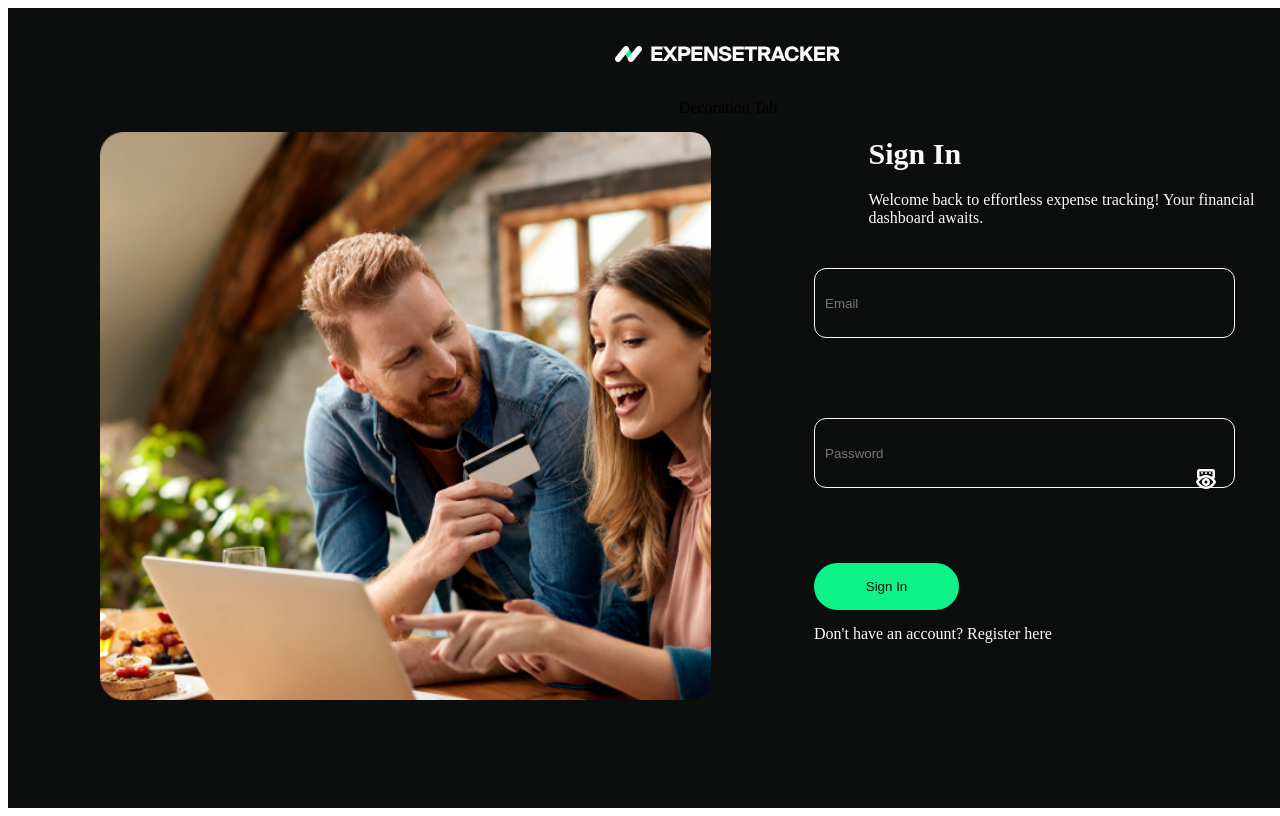
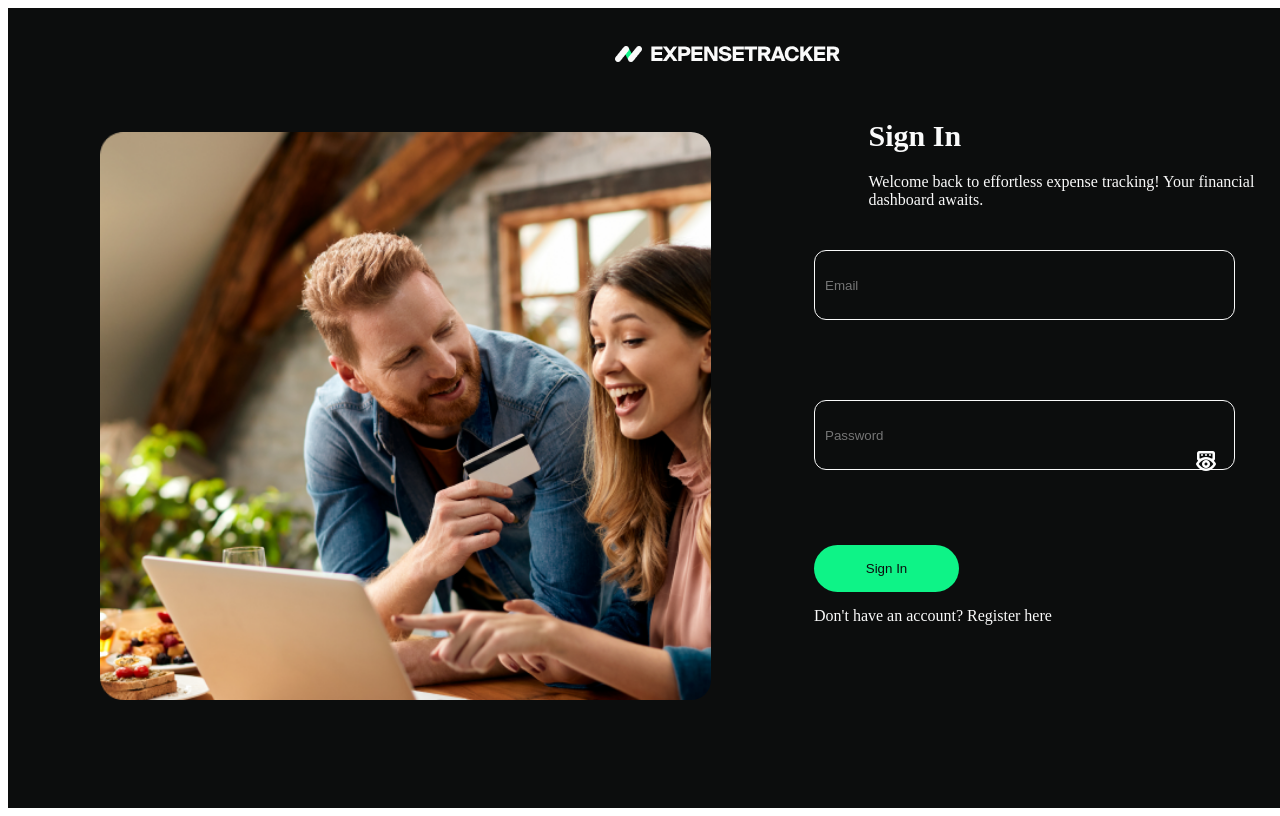
Before and after one commit to Reuelle/expense-tracker, a React (Create React App) app: page /expense-tracker/login in a window 1280 px wide. Shown: the top 816 px of the page. Built offline with nearby package versions, Linux system fonts and the light colour scheme.

Commit message:
Update Decoration.jsx

```diff
--- a/src/components/Decoration/Decoration.jsx
+++ b/src/components/Decoration/Decoration.jsx
@@ -9,7 +9,7 @@ const DecorationComponent = () => (
       className={styles.backgroundImage}
       style={{ backgroundImage: `url(${backgroundImg})` }}
     ></div>
-    <div className={styles.decorationTab}>Decoration Tab</div>
+    <div className={styles.decorationTab}></div>
   </div>
 );
 
```
